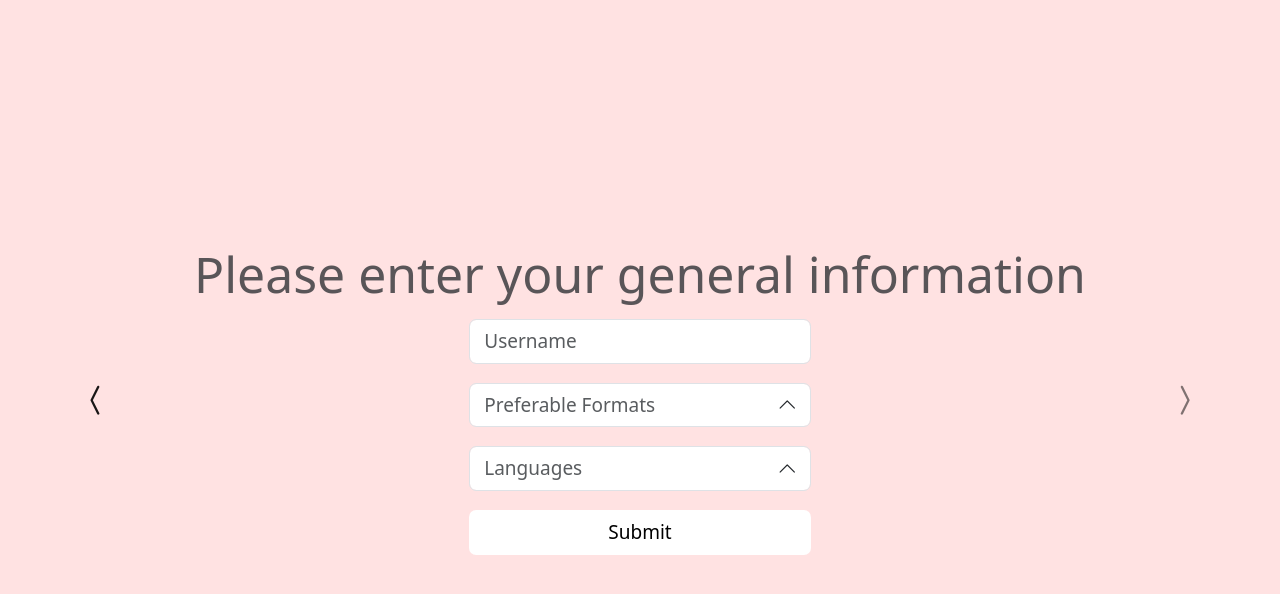
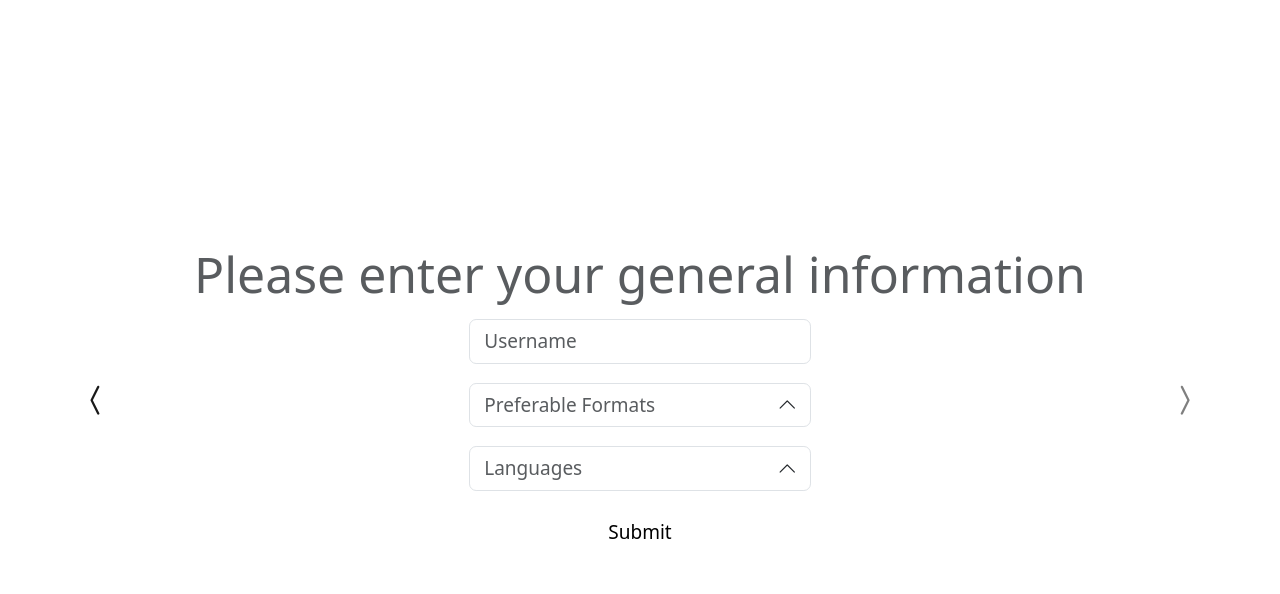
Before and after one commit to oleksandriia-it-team/finman, a Next.js app: page / in a window 1280 px wide. Both pictures are taken after a click on the button 95 px from the left and 400 px from the top of the page. Shown: the top 594 px of the page. Built offline with nearby package versions, Linux system fonts and the light colour scheme.

Commit message:
restyled a bit registration-form-component.tsx

```diff
--- a/src/client/features/auth/first-page/form-component/registration-form-component.tsx
+++ b/src/client/features/auth/first-page/form-component/registration-form-component.tsx
@@ -37,7 +37,7 @@ export default function RegistrationFormComponent() {
   ];
 
   return (
-    <div className="w-full h-full px-35">
+    <div className="w-full h-full px-35 bg-body">
       <FormProvider {...methods}>
         <form
           className="mx-[50] my-form flex flex-col align-center h-full gap-3 items-center justify-center"
--- a/src/client/features/auth/first-page/registration-page.tsx
+++ b/src/client/features/auth/first-page/registration-page.tsx
@@ -31,7 +31,7 @@ export default function RegistrationPage() {
       </StepperItem>
 
       <StepperItem className="size-full">
-        <div className="bg-red-100 size-full">
+        <div className="size-full">
           <RegistrationFormComponent />
         </div>
       </StepperItem>
```
